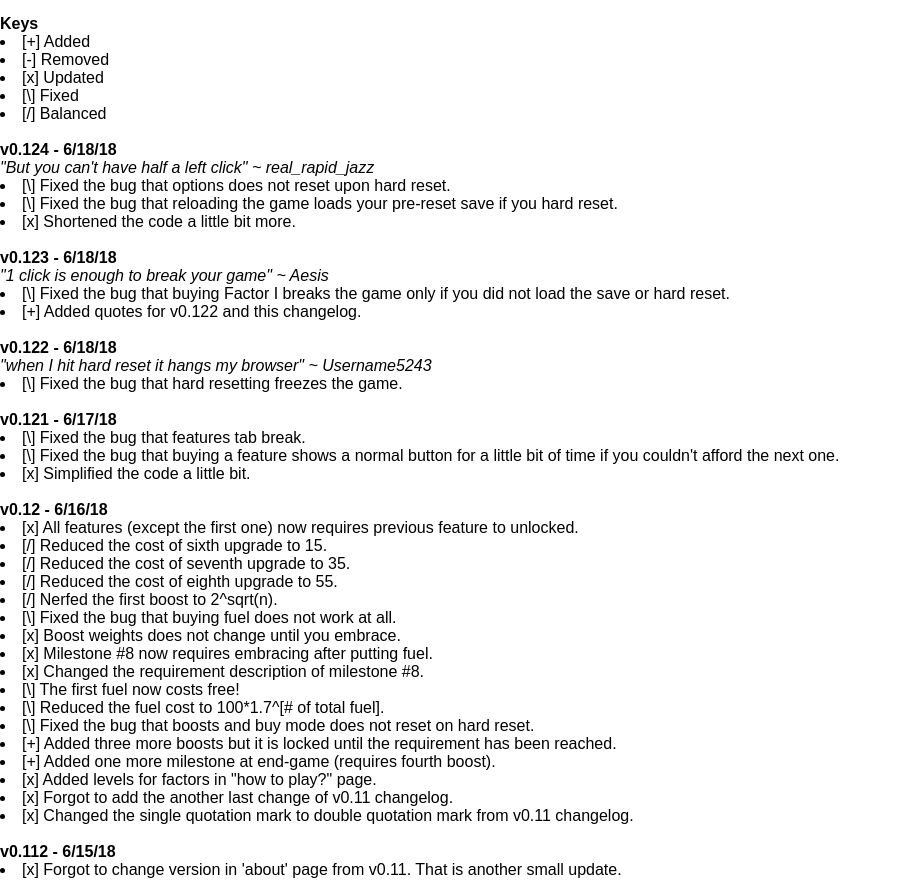
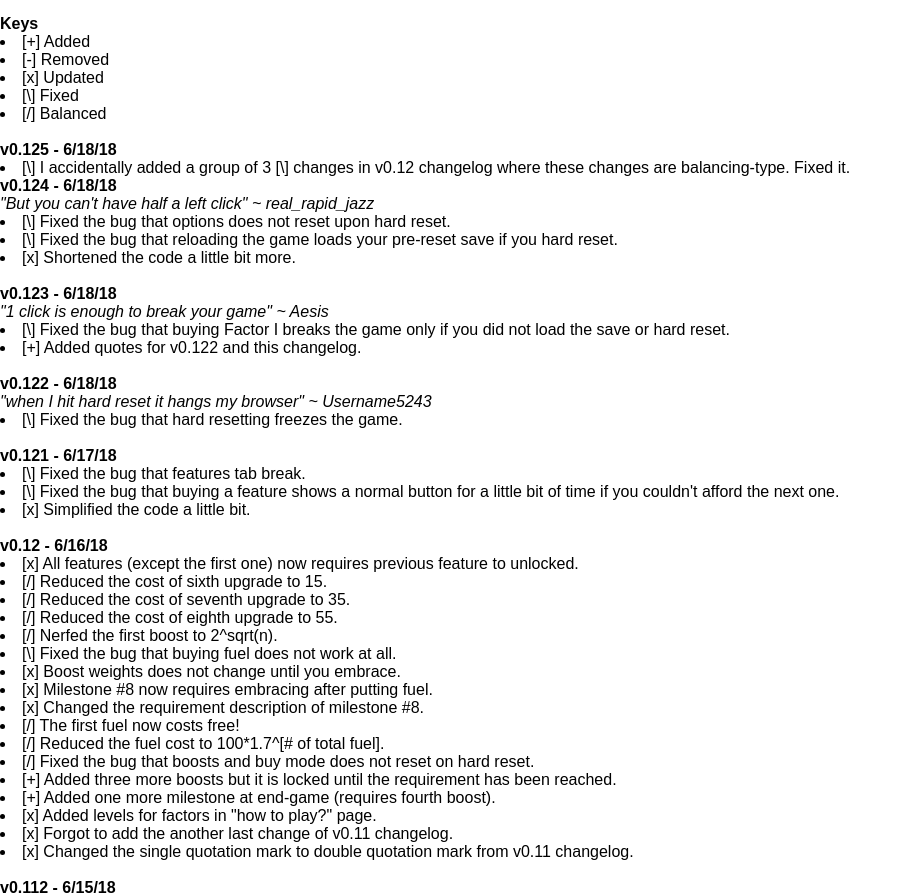
Before and after one commit to aarextiaokhiao/Factor-Num-Up, a plain HTML site: page changelog.html in a window 1280 px wide. Shown: the part 73-967 px from the top of the page, without its empty margins (0-909 px from the left). Drawn offline with Linux system fonts and the light colour scheme.

Commit message:
v0.125
Change log fix

```diff
--- a/changelog.html
+++ b/changelog.html
@@ -15,6 +15,10 @@
 		<li>[/] Balanced</li>
 	</list>
 	<br>
+	<b>v0.125 - 6/18/18</b><br>
+	<list>
+		<li>[\] I accidentally added a group of 3 [\] changes in v0.12 changelog where these changes are balancing-type. Fixed it.</li>
+	</list>
 	<b>v0.124 - 6/18/18</b><br>
 	<i>"But you can't have half a left click" ~ real_rapid_jazz</i>
 	<list>
@@ -54,9 +58,9 @@
 		<li>[x] Boost weights does not change until you embrace.</li>
 		<li>[x] Milestone #8 now requires embracing after putting fuel.</li>
 		<li>[x] Changed the requirement description of milestone #8.</li>
-		<li>[\] The first fuel now costs free!</li>
-		<li>[\] Reduced the fuel cost to 100*1.7^[# of total fuel].</li>
-		<li>[\] Fixed the bug that boosts and buy mode does not reset on hard reset.</li>
+		<li>[/] The first fuel now costs free!</li>
+		<li>[/] Reduced the fuel cost to 100*1.7^[# of total fuel].</li>
+		<li>[/] Fixed the bug that boosts and buy mode does not reset on hard reset.</li>
 		<li>[+] Added three more boosts but it is locked until the requirement has been reached.</li>
 		<li>[+] Added one more milestone at end-game (requires fourth boost).</li>
 		<li>[x] Added levels for factors in "how to play?" page.</li>
--- a/src/data.js
+++ b/src/data.js
@@ -15,7 +15,7 @@ player={lastTick:new Date().getTime(),
 		thisPrime:0},
 	options:{notation:0,
 		updateRate:20},
-	version:0.124,
+	version:0.125,
 	beta:0}
 const timeframes={year:31556952,
 	month:2629746,
```
Also changed, not shown: about.html (+1 -1 lines).
